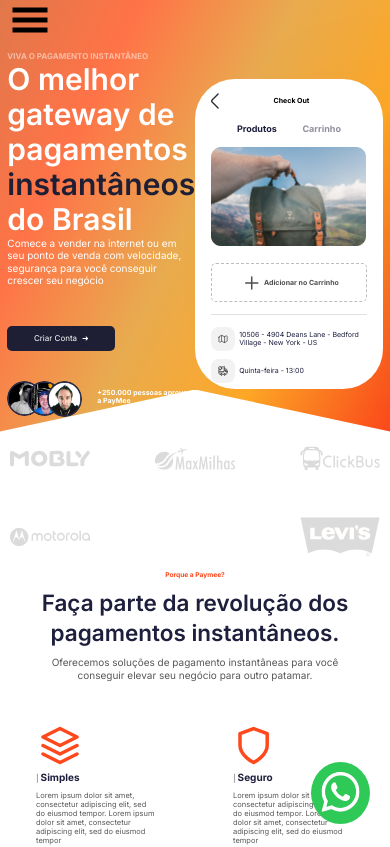
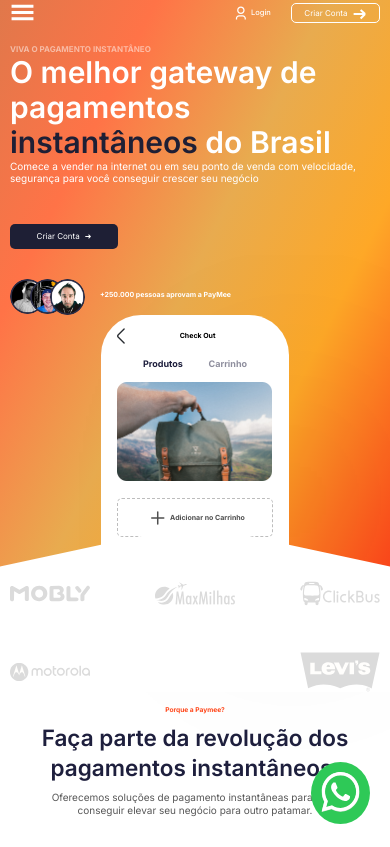
Before and after one commit to feehsantanajs/paymee, a React (Vite) app: page / in a window 390 px wide. Shown: the top 847 px of the page. Built offline with nearby package versions, Linux system fonts and the light colour scheme.

Commit message:
updating menu burger

```diff
--- a/src/components/BurgerMenu/index.tsx
+++ b/src/components/BurgerMenu/index.tsx
@@ -1,16 +1,34 @@
 import { slide as Menu } from 'react-burger-menu'
-import { GiHamburgerMenu } from 'react-icons/gi';
-
+import { GiHamburgerMenu  } from 'react-icons/gi';
+import LoginIconWhite from '../../assets/icons/login-icon-white.svg'
+import RightArrow from '../../assets/right-icon.svg'
 import './styles.scss'
 export function BurgerMenu(){
 
   return (
-    <Menu width={ '20%' } customBurgerIcon={ <GiHamburgerMenu /> } >
-      <a id="home" className="menu-item" href="/">Home</a>
-      <a id="about" className="menu-item" href="/about">About</a>
-      <a id="contact" className="menu-item" href="/contact">Contact</a>
 
-    </Menu>
+    <div className='header-menu-burger'>
+
+         <Menu className={ "my-menu" } width={ '84%' } customBurgerIcon={ <GiHamburgerMenu color='white'/>}>
+
+          <a id="home" className="menu-item" href="/">Home</a>
+          <a id="support" className="menu-item" href="/support">Suporte</a>
+          <a id="contact" className="menu-item" href="/contact">Contato</a>
+          <a id="term-us" className="menu-item" href="/term-us">Termo</a>
+          <a id="politic" className="menu-item" href="/politic">Politica</a>
+          <a id="ombudsman" className="menu-item" href="/ombudsman">Ouvidoria</a>
+          <a id="about" className="menu-item" href="/about">Sobre</a>
+          <a id="media" className="menu-item" href="/media">Media</a>
+        </Menu>
+
+        <div className='access'>
+          <a href="/login" className='login'><img src={LoginIconWhite} alt="login" /> <span>Login</span> </a>
+          <a href="/create-account" className='button-create-account'> <span>Criar Conta</span> <img src={RightArrow} alt="login" /></a>
+        </div>
+    </div>
+
+
+
   );
 
 }
--- a/src/components/BurgerMenu/styles.scss
+++ b/src/components/BurgerMenu/styles.scss
@@ -1,4 +1,84 @@
-.bm-burger-button{
+.header-menu-burger{
+  display:flex;
+  align-items: center;
+  justify-content: center;
+  .my-menu{
+    padding-top:2rem;
+    margin-top:2rem;
+    background-color: white;
+    height:2rem;
+  }
+  .bm-burger-button {
+   width:5rem;
+   height:5rem;
+  }
 
-  width:8rem;
+  .bm-burger-bars {
+    background: #373a47;
+  }
+
+  .bm-burger-bars {
+    border:1px solid var(--blue-500);
+  }
+  .bm-burger-bars-hover {
+    background: #a90000;
+  }
+
+  .bm-cross-button {
+    width:2rem;
+    height:2rem;
+    margin-left: auto;
+  }
+  .bm-overlay {
+
+  }
+  .bm-cross {
+    background: #bdc3c7;
+  }
+
+  .bm-item {
+    height:8rem;
+    padding:2rem;
+
+    font-size: 3rem;
+    font-weight: 2.2rem;
+
+    text-decoration: none;
+  }
+
+
+  .access{
+    margin-left: auto;
+    display:flex;
+    justify-content: space-between;
+    align-items: center;
+    gap:4rem;
+    .login{
+      display:flex;
+      align-items: center;
+      justify-content: center;
+      gap:1rem;
+      text-decoration: none;
+      span{
+        font-weight: 500;
+        font-size: 1.5rem;
+        line-height: 1.8rem;
+        color:white;
+      }
+    }
+
+    .button-create-account{
+      border:1px solid white;
+      padding:0.4rem 2.5rem;
+
+      border-radius:5px;
+      -webkit-border-radius:5px;
+      -moz-border-radius:5px;
+      -ms-border-radius:5px;
+      -o-border-radius:5px;
+
+      text-decoration: none;
+
+    }
+  }
 }
--- a/src/pages/Contact/index.tsx
+++ b/src/pages/Contact/index.tsx
@@ -23,7 +23,6 @@
 
         </div>
 
-
         <ReadyContainer />
         <FooterContainer />
       </div>
--- a/src/pages/Home/styles.scss
+++ b/src/pages/Home/styles.scss
@@ -16,7 +16,7 @@
         background: linear-gradient(116.22deg, #E0784B 0%, #FF7347 22.47%, #E8AB4F 46.94%, #FEA827 69.91%, #FE471B 95.88%);
         background-size: cover;
         width:100%;
-        height: 97.9rem;
+
       }
       .content-base{
         .content-top {
@@ -38,6 +38,10 @@
 
             @media (max-width:998px){
               margin-top: 2rem;
+            }
+            @media (max-width:425px){
+              margin-top: 4rem;
+              flex-direction: column;
             }
 
             .base-title {
```
